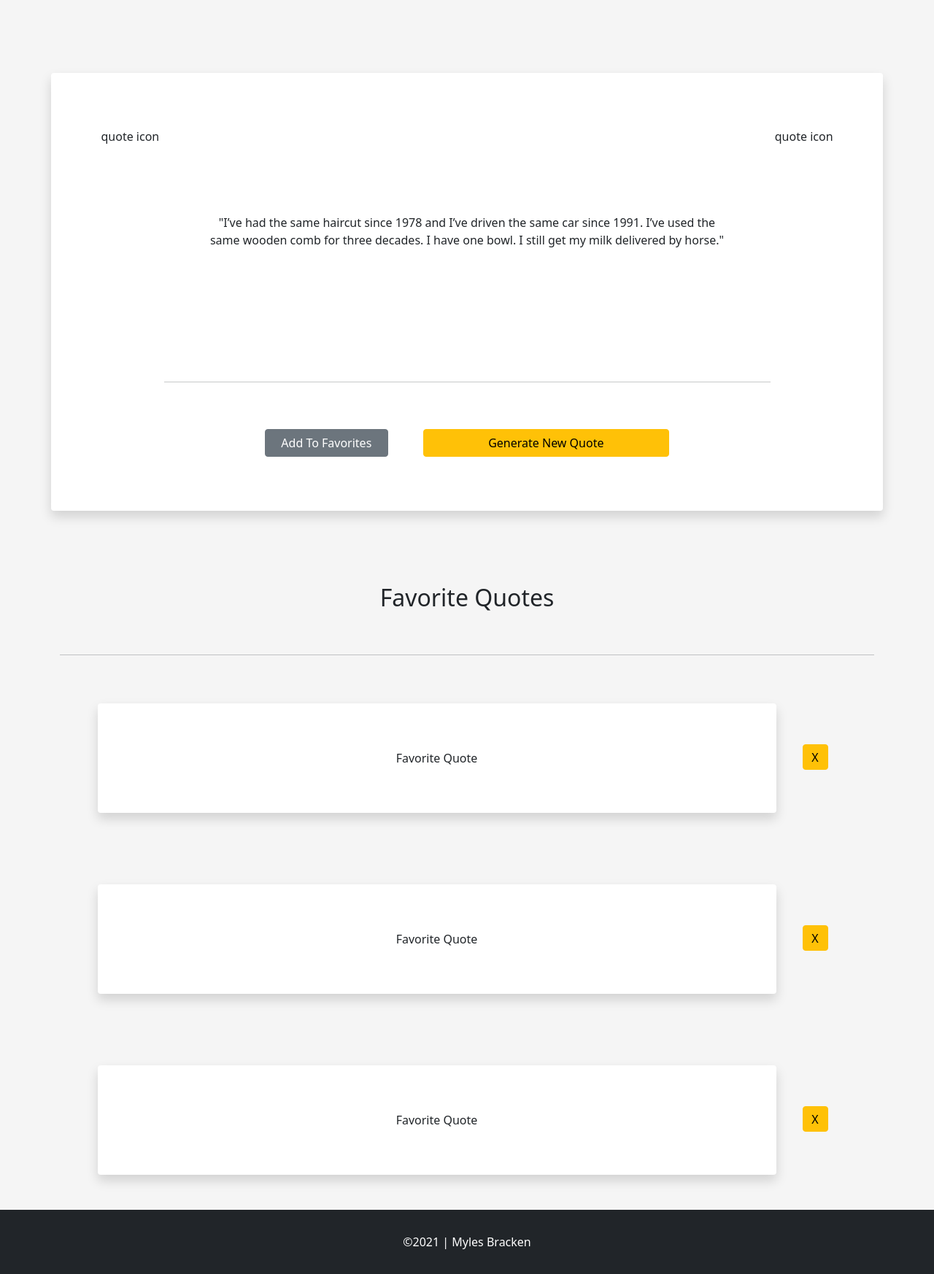
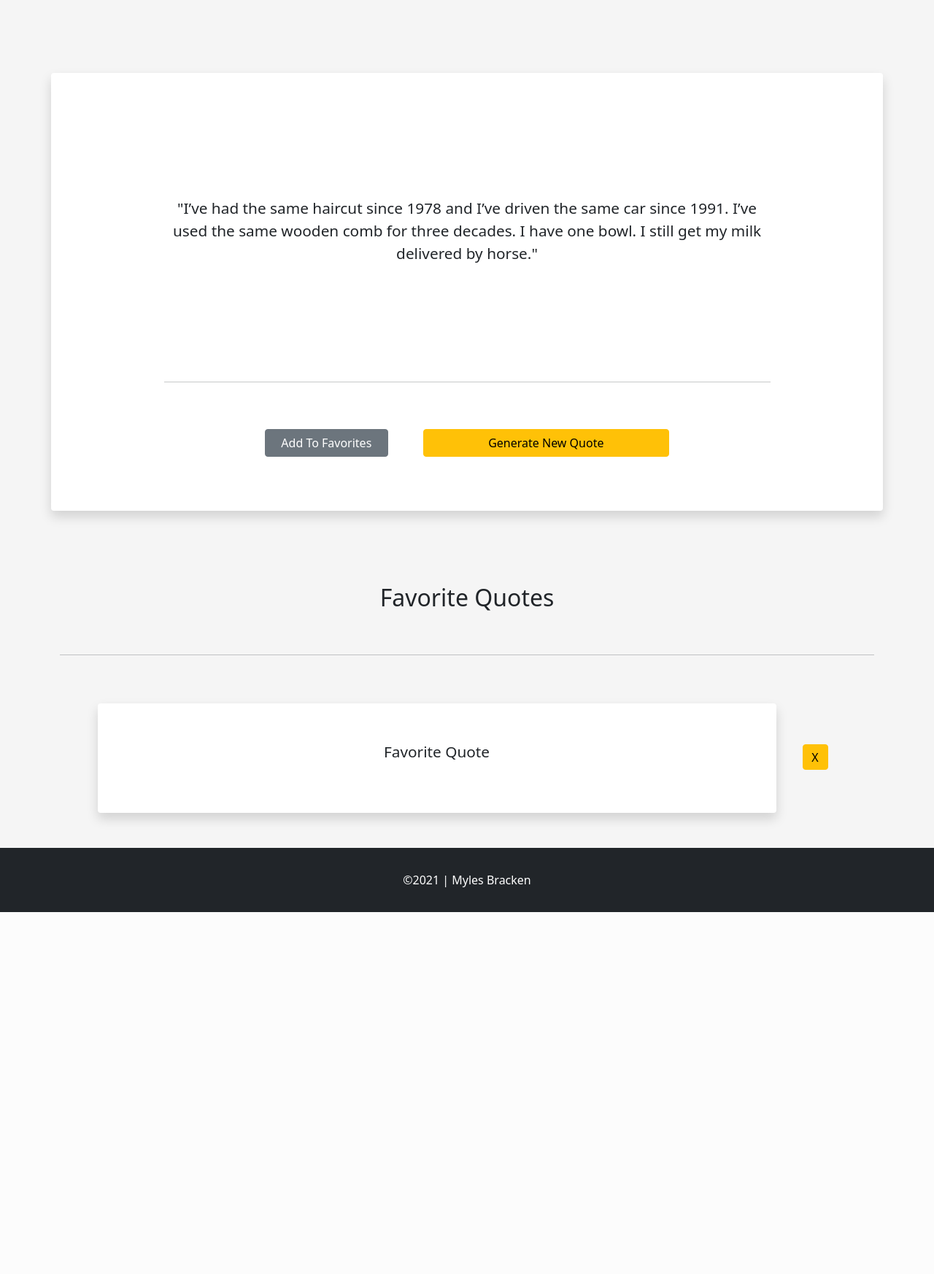
Before and after one commit to mbz7/Ron-Swanson-Quote-Generator, a PHP site: page / in a window 1280 px wide. Shown: the part 116-1862 px from the top of the page at 73% size. After the commit the page ends 1366 px from the top, so only its background shows below. Run offline with PHP 8.4, Linux system fonts and the light colour scheme; some libraries are stand-ins or nearby versions.

Commit message:
second commit, created js file, tweaked html/css

```diff
--- a/css/style.css
+++ b/css/style.css
@@ -6,6 +6,9 @@
   background-color: rgb(245, 245, 245);
 }
 
+p {
+  font-size: 1.3em;
+}
 /* .my-custom-row {
   background-color: blanchedalmond;
   height: 400px;
@@ -16,31 +19,31 @@
 } */
 
 /* These are the KEY styles - you can add them directly to any object you want in your project */
-.fancy-border-radius {
+/* .fancy-border-radius {
   border-radius: 30% 70% 70% 30% / 30% 30% 70% 70%;
 
   /* These are ADDITIONAL styles - add them if you want an object exactly like in the demo above */
-  width: 400px;
+/* width: 400px;
   height: 400px;
   background: #ad5389;
   background: -webkit-linear-gradient(to right, #cfac11, #c55431);
   background: linear-gradient(to right, #cfac11, #c55431);
   box-shadow: 0 4px 6px 0 hsla(0, 0%, 0%, 0.2);
   padding-right: 20px;
-}
+} */
 
-.hd-gr {
+/* .hd-gr {
   text-transform: uppercase;
   background: linear-gradient(to left, #cfac11 0%, #c55431 100%);
   -webkit-background-clip: text;
   -webkit-text-fill-color: transparent;
   font-family: "Poppins", sans-serif;
   font-weight: 600;
-}
+} */
 
-.jumbotron {
-  /* background: url("/img/pexels-daniel-frese-2984224.jpeg") no-repeat center center;
-  background-size: cover; */
+/* .jumbotron {
+  background: url("/img/pexels-daniel-frese-2984224.jpeg") no-repeat center center;
+  background-size: cover;
   height: 800px;
 }
 
@@ -55,4 +58,4 @@
 .nav-link:hover {
   color: rgb(23, 53, 88);
   border-bottom: 1px solid rgb(23, 53, 88);
-}
+} */
--- a/index.html
+++ b/index.html
@@ -42,22 +42,22 @@
 
       <!-- Main Quote Section -->
       <div class="container shadow p-3 mb-5 bg-body rounded d-flex align-items-center justify-content-center" style="height: 600px; margin-top: 100px">
-        <div class="container d-flex align-items-center justify-content-center">
+        <div class="container">
           <div class="row justify-content-center">
-            <div class="col-2 text-center">
-              <p>quote icon</p>
+            <!-- <div class="col-2 text-center">
+              <p></p> -->
+            <!-- </div> -->
+            <div class="text-center w-75 d-flex align-items-center justify-content-center" style="height: 300px">
+              <p id="mainquote">"I’ve had the same haircut since 1978 and I’ve driven the same car since 1991. I’ve used the same wooden comb for three decades. I have one bowl. I still get my milk delivered by horse."</p>
             </div>
-            <div class="col-8 text-center d-flex align-items-center justify-content-center" style="height: 300px">
-              <p>"I’ve had the same haircut since 1978 and I’ve driven the same car since 1991. I’ve used the same wooden comb for three decades. I have one bowl. I still get my milk delivered by horse."</p>
-            </div>
-            <div class="col-2 text-center">
-              <p>quote icon</p>
-            </div>
+            <!-- <div class="col-2 text-center">
+              <p></p>
+            </div> -->
             <hr class="solid w-75 mt-5" />
             <div class="container mt-5">
               <div class="row d-flex justify-content-center align-items-center px-5 gap-5">
-                <button type="button" class="btn btn-secondary col-2 text-wrap">Add To Favorites</button>
-                <button type="button" class="btn btn-warning col-4 text-wrap">Generate New Quote</button>
+                <button type="button" id="addFavorites" class="btn btn-secondary col-2">Add To Favorites</button>
+                <button type="button" id="btn-gn" class="btn btn-warning col-4">Generate New Quote</button>
               </div>
             </div>
           </div>
@@ -69,19 +69,19 @@
         <div class="row text-center w-100">
           <h2>Favorite Quotes</h2>
           <hr class="solid" style="margin-top: 50px" />
-          <div class="container">
-            <div class="row d-flex justify-content-center align-items-center gap-5">
+          <div class="container" id="list">
+            <div id="quoteListOuter" class="row d-flex justify-content-center align-items-center gap-5">
+              <div id="quoteListInner" class="col-10 row shadow p-3 mb-5 bg-body rounded d-flex justify-content-center align-items-center" style="height: 150px; margin-top: 50px"><p id="innerText">Favorite Quote</p></div>
+              <button type="button" class="btn btn-warning col-1 d-flex justify-content-center align-items-center" style="height: 35px; width: 35px">X</button>
+            </div>
+            <!-- <div class="row d-flex justify-content-center align-items-center gap-5">
               <div class="col-10 row shadow p-3 mb-5 bg-body rounded d-flex justify-content-center align-items-center" style="height: 150px; margin-top: 50px">Favorite Quote</div>
               <button type="button" class="btn btn-warning col-1 d-flex justify-content-center align-items-center" style="height: 35px; width: 35px">X</button>
             </div>
             <div class="row d-flex justify-content-center align-items-center gap-5">
-              <div class="col-10 row shadow p-3 mb-5 bg-body rounded d-flex justify-content-center align-items-center" style="height: 150px; margin-top: 50px">Favorite Quote</div>
+              <div class="col-10 row shadow p-3 mb-5 bg-body rounded d-flex justify-content-center align-items-center" style="height: 150px; margin-top: 50px"></div>
               <button type="button" class="btn btn-warning col-1 d-flex justify-content-center align-items-center" style="height: 35px; width: 35px">X</button>
-            </div>
-            <div class="row d-flex justify-content-center align-items-center gap-5">
-              <div class="col-10 row shadow p-3 mb-5 bg-body rounded d-flex justify-content-center align-items-center" style="height: 150px; margin-top: 50px">Favorite Quote</div>
-              <button type="button" class="btn btn-warning col-1 d-flex justify-content-center align-items-center" style="height: 35px; width: 35px">X</button>
-            </div>
+            </div> -->
           </div>
         </div>
       </div>
@@ -174,6 +174,6 @@
     <script src="https://code.jquery.com/jquery-3.4.1.slim.min.js" integrity="sha384-J6qa4849blE2+poT4WnyKhv5vZF5SrPo0iEjwBvKU7imGFAV0wwj1yYfoRSJoZ+n" crossorigin="anonymous"></script>
     <script src="https://cdn.jsdelivr.net/npm/popper.js@1.16.0/dist/umd/popper.min.js" integrity="sha384-Q6E9RHvbIyZFJoft+2mJbHaEWldlvI9IOYy5n3zV9zzTtmI3UksdQRVvoxMfooAo" crossorigin="anonymous"></script>
     <script src="https://stackpath.bootstrapcdn.com/bootstrap/4.4.1/js/bootstrap.min.js" integrity="sha384-wfSDF2E50Y2D1uUdj0O3uMBJnjuUD4Ih7YwaYd1iqfktj0Uod8GCExl3Og8ifwB6" crossorigin="anonymous"></script>
-    <script src="./js/script.js"></script>
+    <script src="/src/index.js"></script>
   </body>
 </html>
--- /dev/null
+++ b/src/index.js
@@ -0,0 +1,47 @@
+function getQuote(quote) {
+  fetch("https://ron-swanson-quotes.herokuapp.com/v2/quotes")
+    .then((r) => r.json())
+    .then((quote) => {
+      console.log(quote);
+      let currentQuote = quote;
+      document.getElementById("mainquote").textContent = quote;
+    });
+}
+
+// function getQuote(quote) {
+//   fetch("https://ron-swanson-quotes.herokuapp.com/v2/quotes")
+//     .then((r) => r.json())
+//     .then((quote) => {
+//       console.log(quote);
+//       let currentQuote = quote;
+//       document.getElementById("innerText").textContent = quote;
+//     });
+// }
+
+const quote = getQuote();
+
+document.querySelector("#btn-gn").addEventListener("click", getQuote);
+
+document.getElementById("addFavorites").addEventListener("click", (e) => {
+  e.preventDefault();
+  //   addToFavorites(document.getElementById("mainquote").value);
+  console.log(e);
+  const newQuote = document.createElement("p");
+  const newQ = newQuote.append(quote);
+  const list = document.getElementById("newDivInner");
+  list.append(newQ);
+  console.log(newQuote);
+  //   e.target.reset();
+  //   console.log("Add to favorites button");
+});
+
+// function addToFavorites(quotes) {
+//   const newQuote = document.createElement("p");
+//   const newDivOuter = document.createElement("div");
+//   const newDivInner = document.createElement("div");
+//   const mainDiv = newDivOuter.append(newDivInner);
+//   const list = document.getElementById("list");
+//   mainDiv.append(newQuote);
+//   newQuote.innerText = quotes;
+//   list.append(mainDiv);
+// }
```
